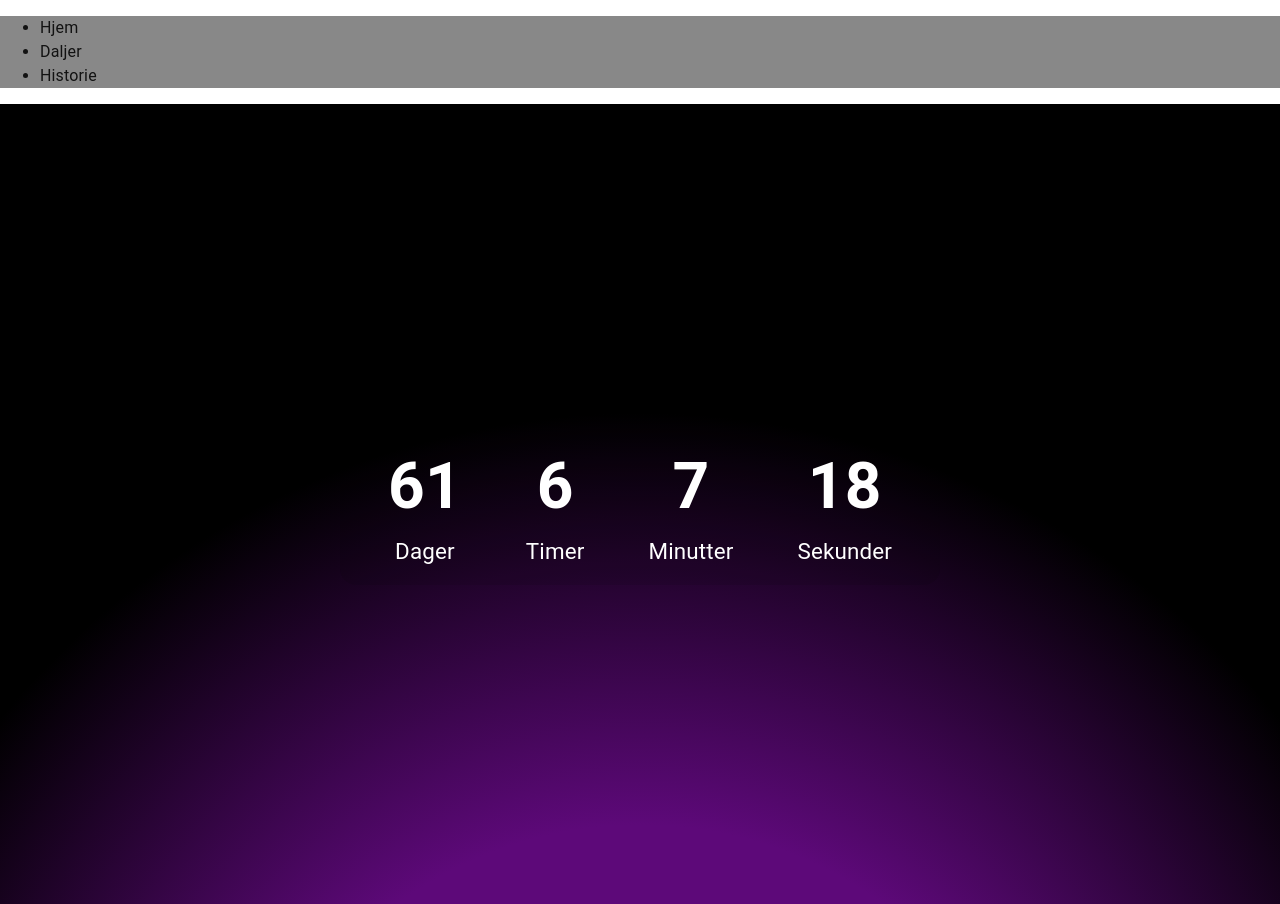
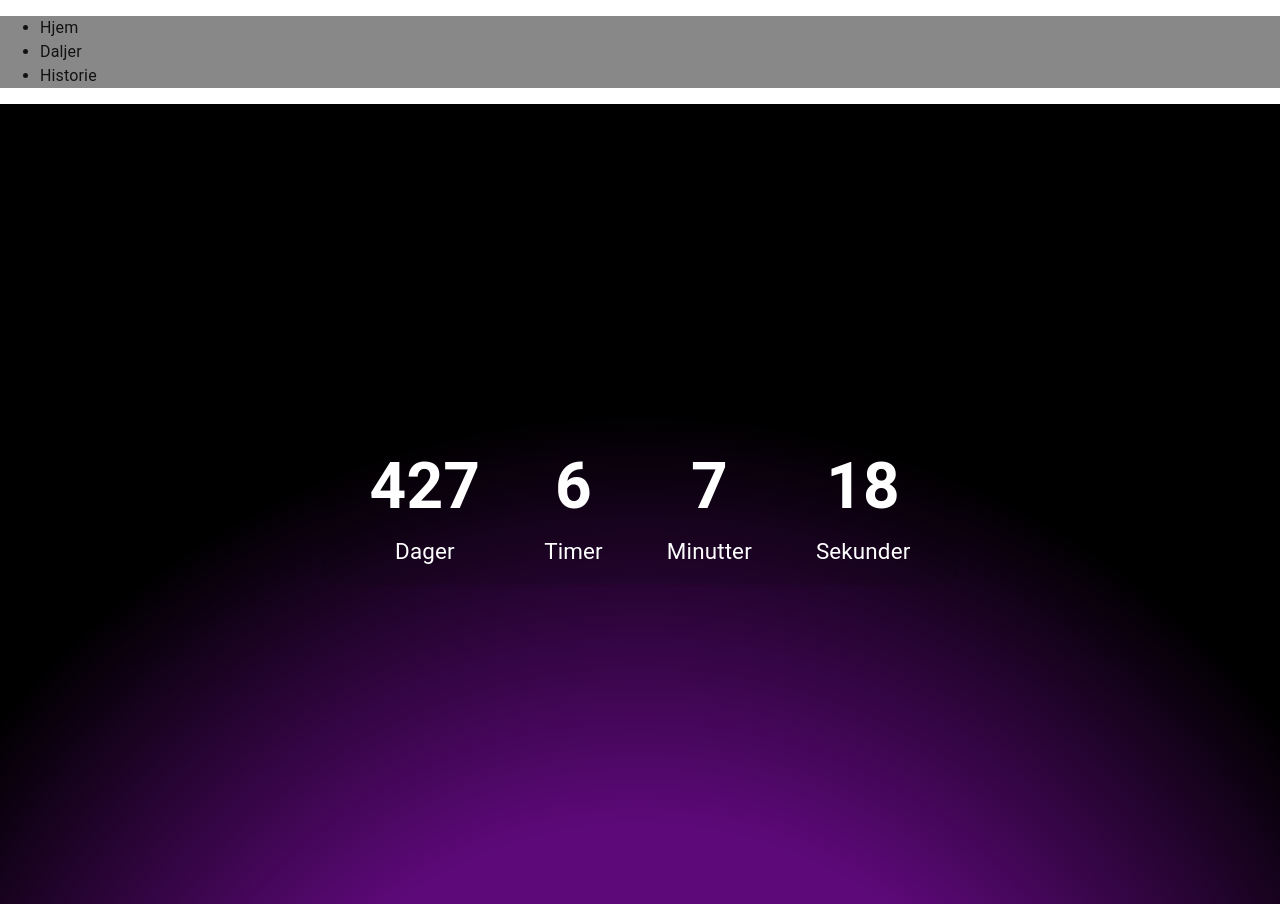
Before and after one commit to TIHLDE/jubileum, a Next.js app: page / in a window 1280 px wide. Built offline with nearby package versions, Linux system fonts and the light colour scheme.

Commit message:
Fixed confetti issue

```diff
--- a/components/Countdown/Countdown.tsx
+++ b/components/Countdown/Countdown.tsx
@@ -1,7 +1,7 @@
 import styles from './Countdown.module.css'
 import React, { useState } from 'react'
 
-const targetDate = "Mar 19, 2023 00:00:00"
+const targetDate = "Mar 19, 2024 00:00:00"
 
 export const Countdown = () => {
     const [timeLeft, setTimeLeft] = useState({days: 0, hours: 0, minutes: 0, seconds: 0})
--- a/components/Jumbotron/Jumbotron.module.css
+++ b/components/Jumbotron/Jumbotron.module.css
@@ -9,7 +9,6 @@
     font-family: "Roboto", sans-serif;
     background: black;
     position: relative;
-    z-index: 2;
     overflow: hidden;
 }
 
```
